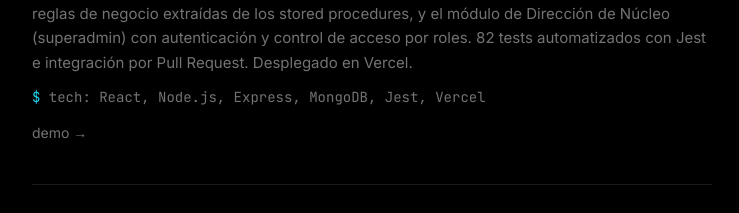
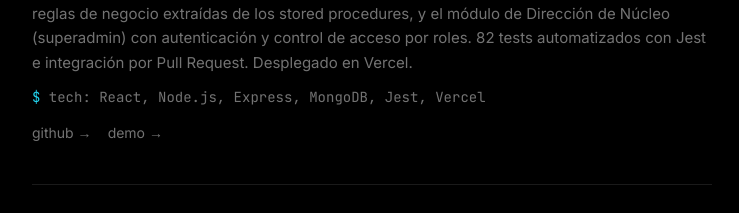
Before and after one commit to martinz10one/portafolio, a React (Vite) app: page / in a window 1280 px wide. Shown: the part 1605-1818 px from the top of the page, without its empty margins (268-1007 px from the left). Built offline with nearby package versions, Linux system fonts and the light colour scheme.

Commit message:
Portafolio: enlace de GitHub del demo de EasyNotes

```diff
--- a/src/data/projects.ts
+++ b/src/data/projects.ts
@@ -12,6 +12,7 @@ export const projects: Project[] = [
     description:
       'Migración de un sistema legado ASP.NET WebForms (VB.NET, MySQL con stored procedures, DevExpress) a un sistema moderno con Node.js, Express, MongoDB y React. 7 perfiles de usuario y más de 40 pantallas. Lideré un equipo de 5 desarrolladores: historias de usuario, reglas de negocio extraídas de los stored procedures, y el módulo de Dirección de Núcleo (superadmin) con autenticación y control de acceso por roles. 82 tests automatizados con Jest e integración por Pull Request. Desplegado en Vercel.',
     tech: ['React', 'Node.js', 'Express', 'MongoDB', 'Jest', 'Vercel'],
+    github: 'https://github.com/martinz10one/easynots-demo',
     demo: 'https://client-sepia-kappa-22.vercel.app',
   },
   {
```
